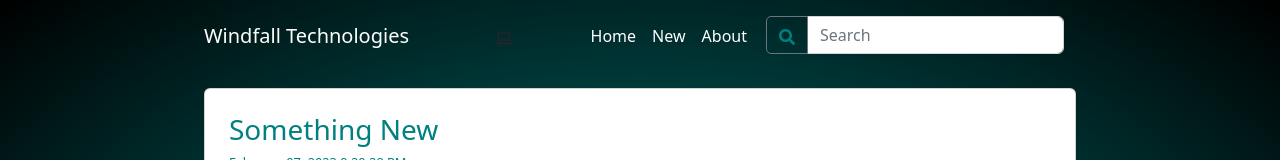
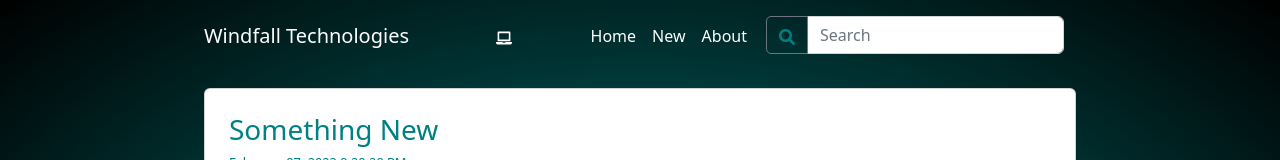
Before and after one commit to JoelOgira/new-blog, a React (Create React App) app: page / in a window 1280 px wide. Shown: the top 160 px of the page. Built offline with nearby package versions, Linux system fonts and the light colour scheme; data requests are answered from the project's data file.

Commit message:
Added new styling to a class

```diff
--- a/src/index.css
+++ b/src/index.css
@@ -37,6 +37,10 @@ a:hover {
 .Header {
   width: 100%;
   margin-bottom: 1rem;
+}
+
+.widthDisplay {
+  color: white;
 }
 
 .searchForm input:focus {
```
